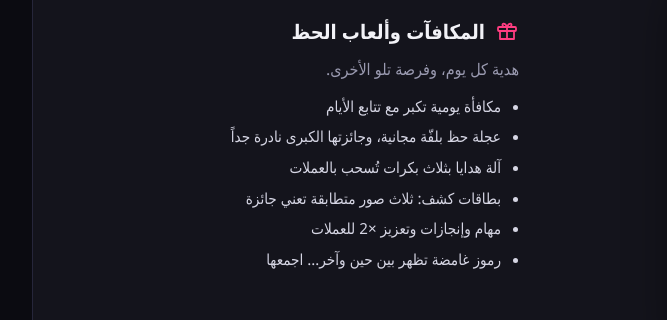
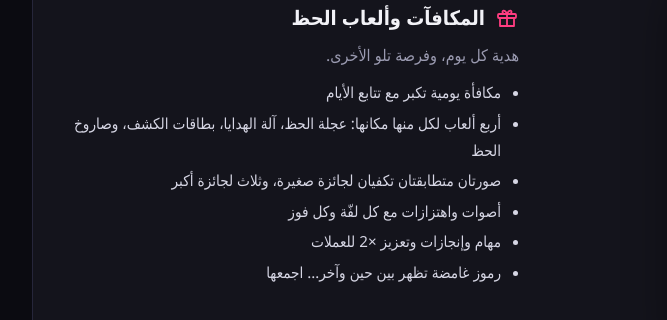
Before and after one commit to dineahmed05/drift, a plain HTML site: page index.html in a window 1280 px wide. Shown: the part 2338-2658 px from the top of the page, 108-775 px from the left. Drawn offline with Linux system fonts and the light colour scheme.

Commit message:
Add files via upload

```diff
--- a/index.html
+++ b/index.html
@@ -133,8 +133,8 @@ footer a{color:var(--fg);opacity:.85;text-decoration:none;margin:0 10px}
       <ul>
         <li>فيديوهات قصيرة بالطول، مختارة حسب اهتماماتك ولغتك</li>
         <li>تحميل مسبق للفيديو التالي ليبدأ فوراً</li>
-        <li>بحث بفلاتر دقيقة: اللغة والنوع وأكثر من ستين تخصيصاً للمحتوى، مع الترندات</li>
-        <li>اختيار لغة الفيديو بصرامة: عربي أو أجنبي أو الكل</li>
+        <li>بحث بسيط مع ترندات تتجدد كل يوم</li>
+        <li>اختيار لغة الفيديو: عربي أو أجنبي أو الكل</li>
         <li>مشاركة أي فيديو برابطه مع رابط التطبيق</li>
         <li>أسئلة معلومات عامة تظهر بين الفيديوهات</li>
         <li>أزرار تختفي تلقائياً عند تدوير الشاشة لمشاهدة كاملة</li>
@@ -179,9 +179,9 @@ footer a{color:var(--fg);opacity:.85;text-decoration:none;margin:0 10px}
       <p>هدية كل يوم، وفرصة تلو الأخرى.</p>
       <ul>
         <li>مكافأة يومية تكبر مع تتابع الأيام</li>
-        <li>عجلة حظ بلفّة مجانية، وجائزتها الكبرى نادرة جداً</li>
-        <li>آلة هدايا بثلاث بكرات تُسحب بالعملات</li>
-        <li>بطاقات كشف: ثلاث صور متطابقة تعني جائزة</li>
+        <li>أربع ألعاب لكل منها مكانها: عجلة الحظ، آلة الهدايا، بطاقات الكشف، وصاروخ الحظ</li>
+        <li>صورتان متطابقتان تكفيان لجائزة صغيرة، وثلاث لجائزة أكبر</li>
+        <li>أصوات واهتزازات مع كل لفّة وكل فوز</li>
         <li>مهام وإنجازات وتعزيز ×2 للعملات</li>
         <li>رموز غامضة تظهر بين حين وآخر… اجمعها</li>
       </ul>
```
